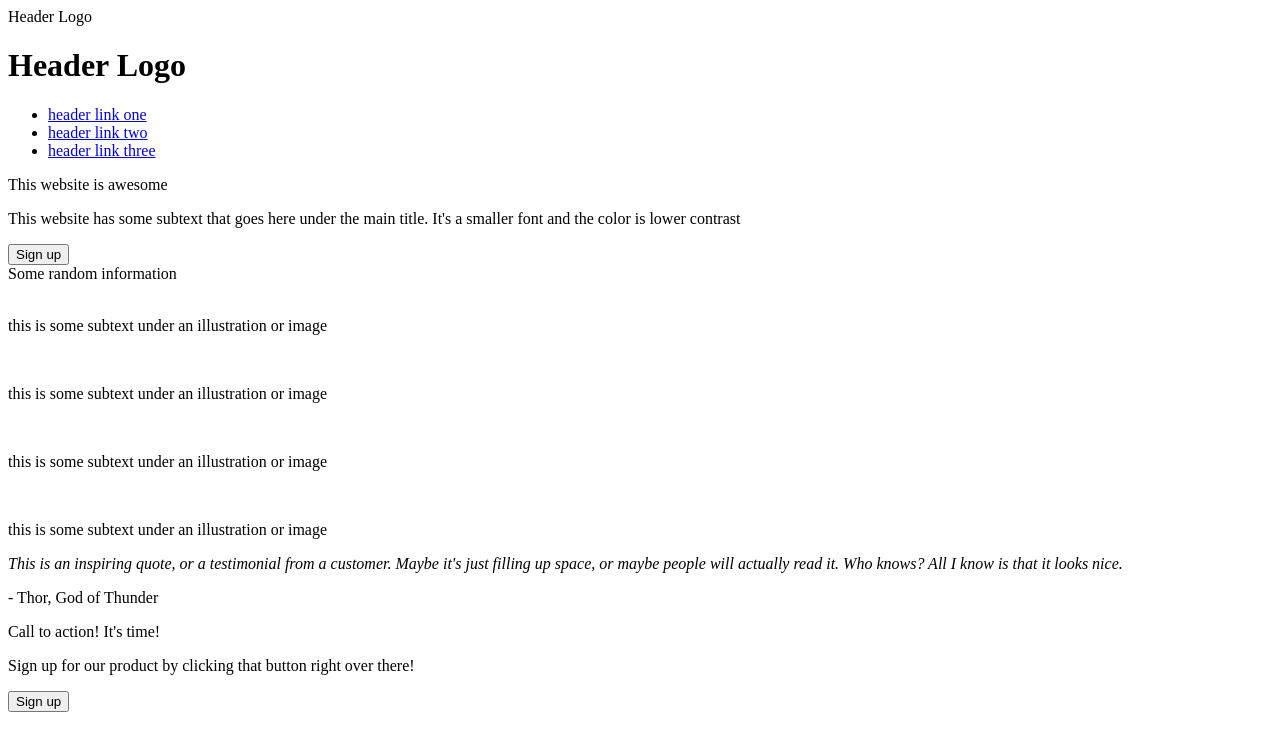
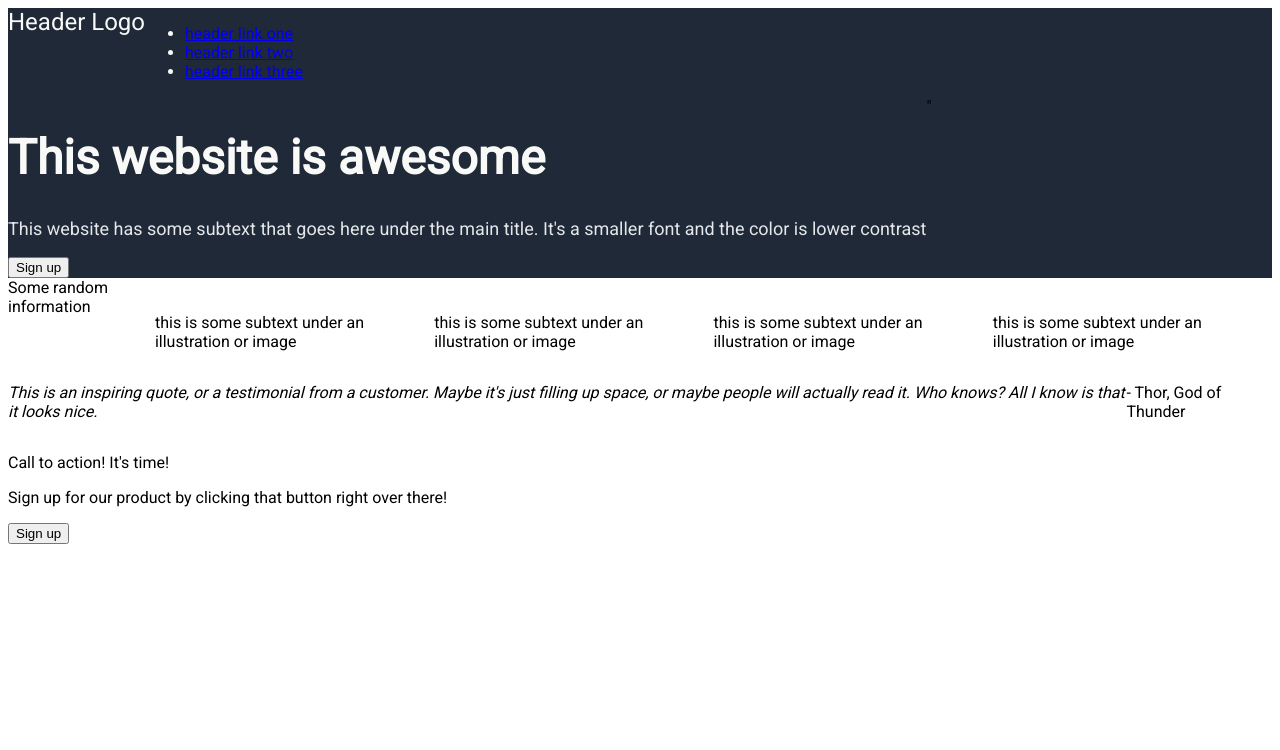
Before and after one commit to cchiu727/landing-page, a plain HTML site: page index.html in a window 1280 px wide. Drawn offline with Linux system fonts and the light colour scheme.

Commit message:
Modify formatting

```diff
--- a/index.css
+++ b/index.css
@@ -0,0 +1,42 @@
+body {
+    font-family: 'Roboto', sans-serif;
+}
+
+.header {
+    display: flex;
+    background-color: #1F2937;
+    color: #F9FAF8;
+}
+
+.hero-container {
+    display: flex;
+    background-color: #1F2937;
+}
+
+
+.hero-info h1 {
+    font-size: 48px;
+    color: #F9FAF8;
+}
+
+.hero-info p {
+    font-size: 18px;
+    color: #E5E7EB;
+}
+
+.header .logo {
+    font-size: 24px;
+    color: #F9FAF8;
+}
+
+.info-container {
+    display: flex;
+}
+
+.quote-container {
+    display: flex;
+}
+
+.footer {
+    display: flex;
+}
--- a/index.html
+++ b/index.html
@@ -6,6 +6,9 @@
     <meta name="viewport" content="width=device-width, initial-scale=1.0">
     <title>Home</title>
 
+    <link rel="preconnect" href="https://fonts.googleapis.com">
+    <link rel="preconnect" href="https://fonts.gstatic.com" crossorigin>
+    <link href="https://fonts.googleapis.com/css2?family=Roboto&display=swap" rel="stylesheet">
     <link rel="stylesheet" href="./index.css">
 </head>
 <body>
@@ -13,19 +16,21 @@
         <div class="logo">
             Header Logo
         </div>
-        <h1>Header Logo</h1>
         <ul class="links">
             <li><a href=index.html>header link one</a></li>
             <li><a href=index.html>header link two</a></li>
             <li><a href=index.html>header link three</a></li>
         </ul>
-    </header>
-    <div class="main-container">
-        <div class="main">
-            <p>This website is awesome</p>
+    </div>
+    <div class="hero-container">
+        <div class="hero-info">
+            <h1>This website is awesome</h1>
             <p>This website has some subtext that goes here under the main title. It's a smaller font and the color is lower contrast</p>
             <button type="button">Sign up</button>
         </div>
+        <div class="hero-img">
+            <img>
+        </div>"
     </div>
     <div class="info-container">
         <div class="title">Some random information</div>
@@ -50,12 +55,12 @@
         <p><em>This is an inspiring quote, or a testimonial from a customer. Maybe it's just filling up space, or maybe people will actually read it. Who knows? All I know is that it looks nice.</em></p>
         <p>- Thor, God of Thunder</p>
     </div>
-    <footer>
+    <div class="footer">
         <div name="sign-up-container">
             <p>Call to action! It's time!</p>
             <p>Sign up for our product by clicking that button right over there!</p>
             <button type="button">Sign up</button>
         </div>
-    </footer>
+    </div>
 </body>
 </html>
```
